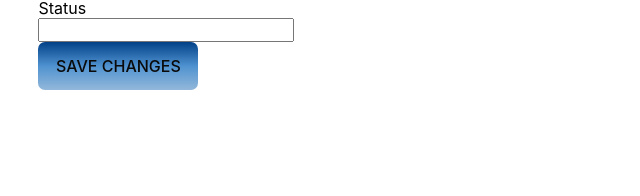
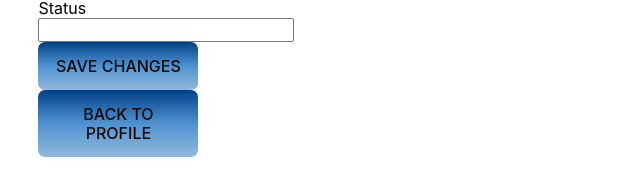
Before and after one commit to ajustinpatterson/Swift-Video-Meetings, a React (Create React App) app in the folder client/: page /usersettings in a window 1280 px wide. Shown: the part 240-436 px from the top of the page, without its empty margins (0-640 px from the left). Built offline with nearby package versions, Linux system fonts and the light colour scheme; no server answers.

Commit message:
feat: added back to profile btn

```diff
--- a/client/src/components/UserProfile/UserProfile.tsx
+++ b/client/src/components/UserProfile/UserProfile.tsx
@@ -19,7 +19,7 @@ export default function UserProfile(): JSX.Element {
 
       <div className="row">
         <div className="column-1">
-          <div className="greeting">Hello, {data?.getUsers[0]?.givenName}</div>
+          <div className="greeting">Hello, {data?.getUsers[0]?.name}</div>
           <div className="name">{data?.getUsers[0]?.name}</div>
           <div className="status">{data?.getUsers[0]?.status}</div>
           <div className="email">{data?.getUsers[0]?.email}</div>
--- a/client/src/components/UserSettings/UserSettings.tsx
+++ b/client/src/components/UserSettings/UserSettings.tsx
@@ -4,11 +4,15 @@ import { GET_USERS } from '../../graphql/Queries';
 import { UPDATE_USER } from '../../graphql/Mutations';
 import { User } from './User';
 import './UserSettings.scss';
+import { useHistory } from 'react-router-dom';
 
 const UserSettings = (): JSX.Element => {
   const { data, loading, error } = useQuery(GET_USERS);
+
   const [updateUserInfo] = useMutation<{ updateUser: User }>(UPDATE_USER);
+
   const [imageFile, setImageFile] = useState<null | File>(null);
+
   const [user, setUser] = useState<User>({
     _id: '',
     name: '',
@@ -17,6 +21,8 @@ const UserSettings = (): JSX.Element => {
     imageUrl: '',
     status: '',
   });
+
+  const history = useHistory();
 
   useEffect(() => {
     setUser({
@@ -78,6 +84,11 @@ const UserSettings = (): JSX.Element => {
       setImageFile(file[0]);
     }
   };
+
+  const backToProfile = () => {
+    history.push('/userprofile')
+
+  }
 
   return (
     <div className="container">
@@ -169,6 +180,11 @@ const UserSettings = (): JSX.Element => {
           </button>
 
         </form>
+
+        <button className="btn" onClick={backToProfile}>
+            Back to profile
+          </button>
+
       </div>
     </div>
 
```
